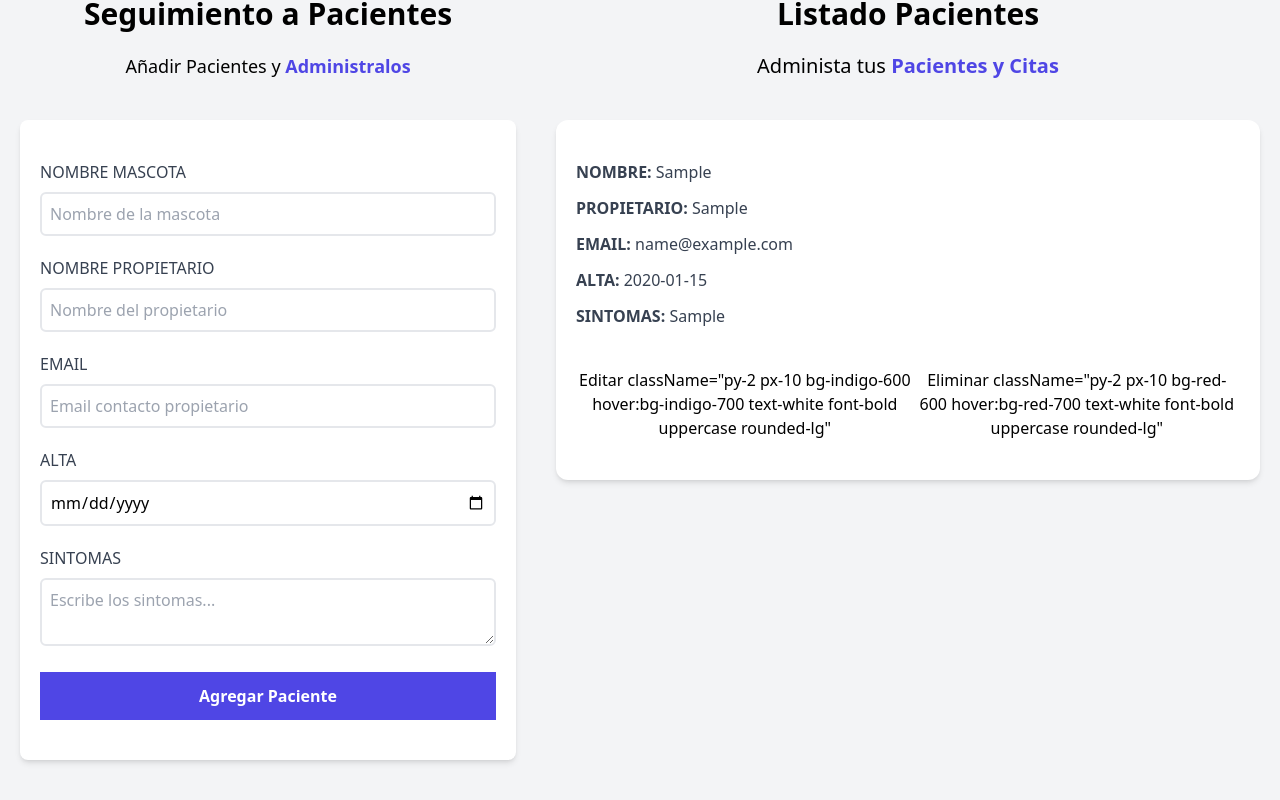
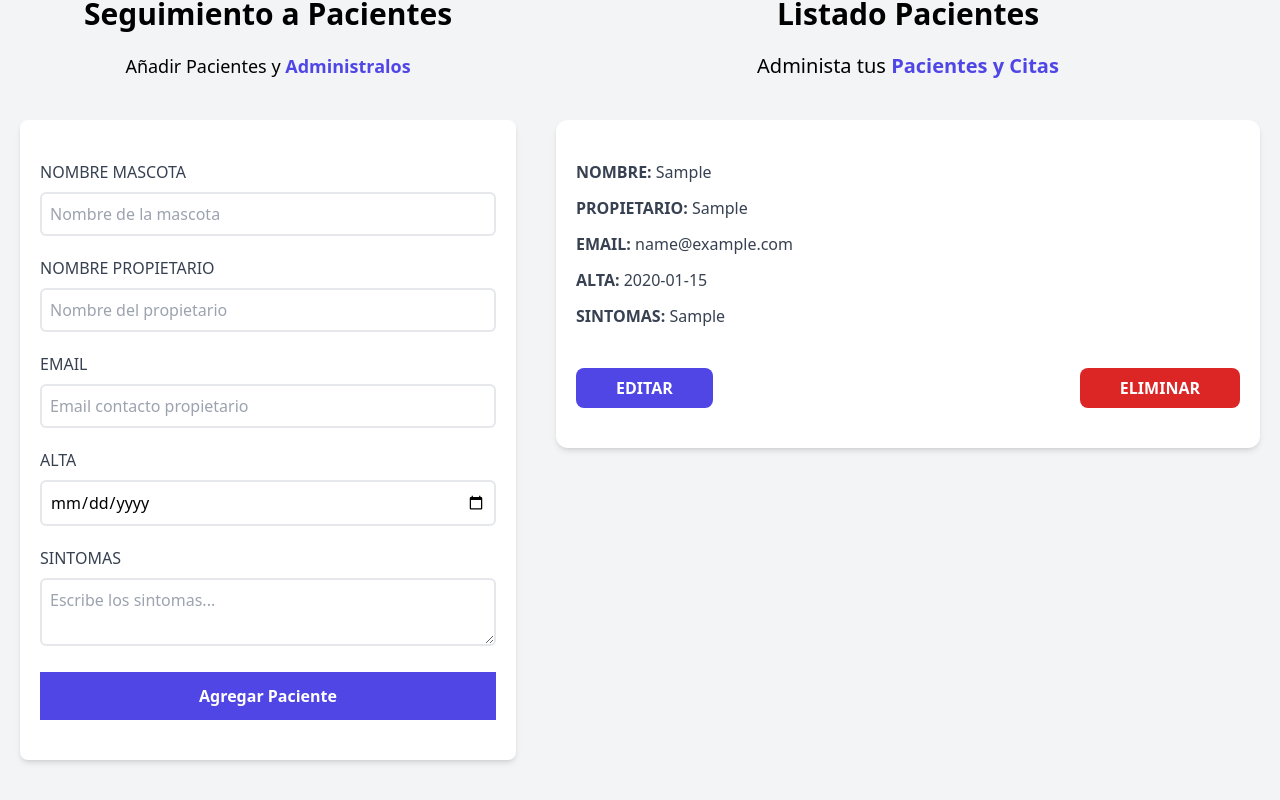
Before and after one commit to robertohastings/citas_react, a React (Vite) app: page / in a window 1280 px wide. Both pictures are taken after typing "Sample", "Sample", "name@example.com", "2020-01-15", "Sample" into the empty fields and a click on the input "Agregar Paciente". Shown: the part 180-980 px from the top of the page. Built offline with nearby package versions, Linux system fonts and the light colour scheme.

Commit message:
Update paciente.jsx
Update className in pacient buttons

```diff
--- a/src/components/paciente.jsx
+++ b/src/components/paciente.jsx
@@ -20,12 +20,12 @@ const paciente = ({paciente}) => {
 
         <div className="flex justify-between mt-10">
             <button
-                type="button">Editar
-                className="py-2 px-10 bg-indigo-600 hover:bg-indigo-700 text-white font-bold uppercase rounded-lg"
+                type="button"
+                className="py-2 px-10 bg-indigo-600 hover:bg-indigo-700 text-white font-bold uppercase rounded-lg">Editar
             </button>
             <button
-                type="button">Eliminar
-                className="py-2 px-10 bg-red-600 hover:bg-red-700 text-white font-bold uppercase rounded-lg"
+                type="button"
+                className="py-2 px-10 bg-red-600 hover:bg-red-700 text-white font-bold uppercase rounded-lg">Eliminar
             </button>
         </div>
     </div>
```
